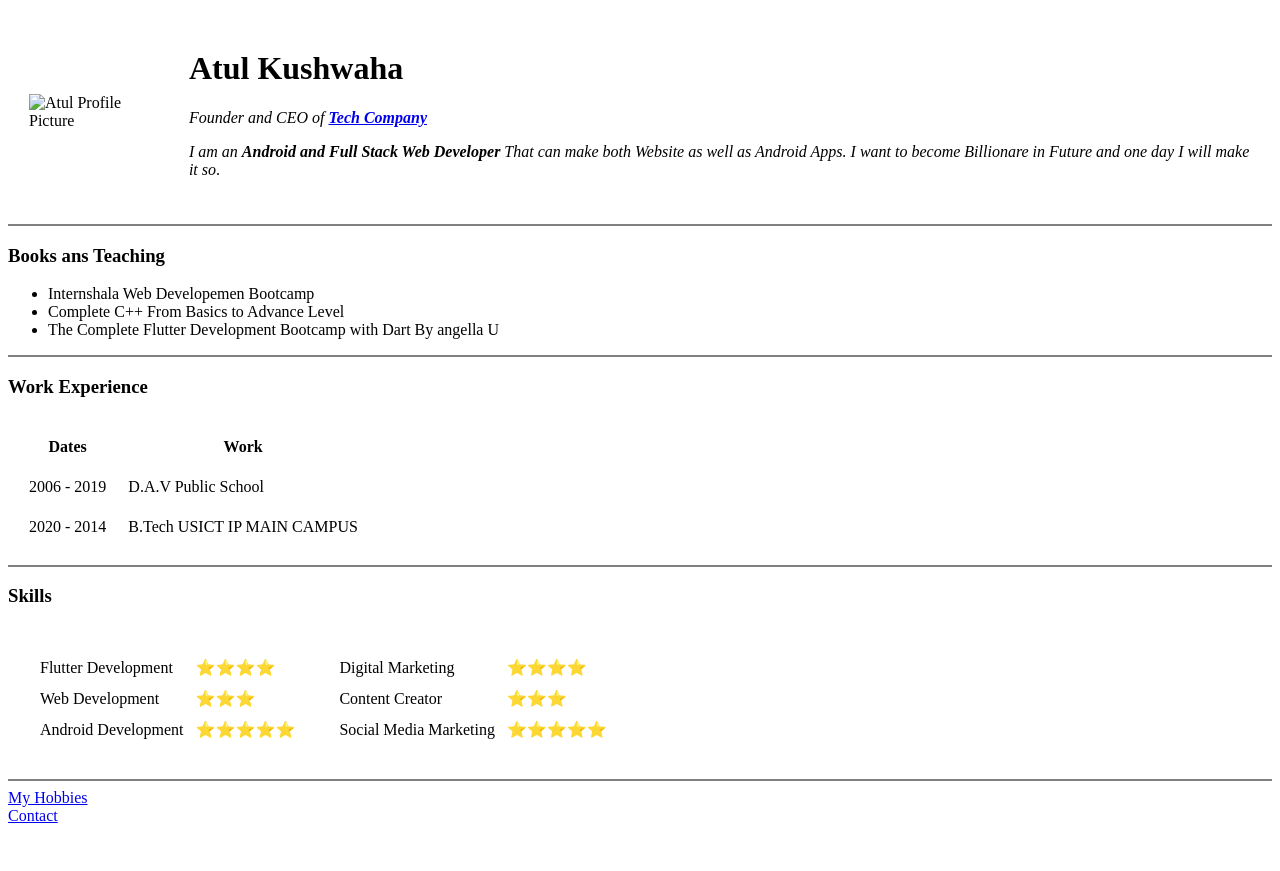
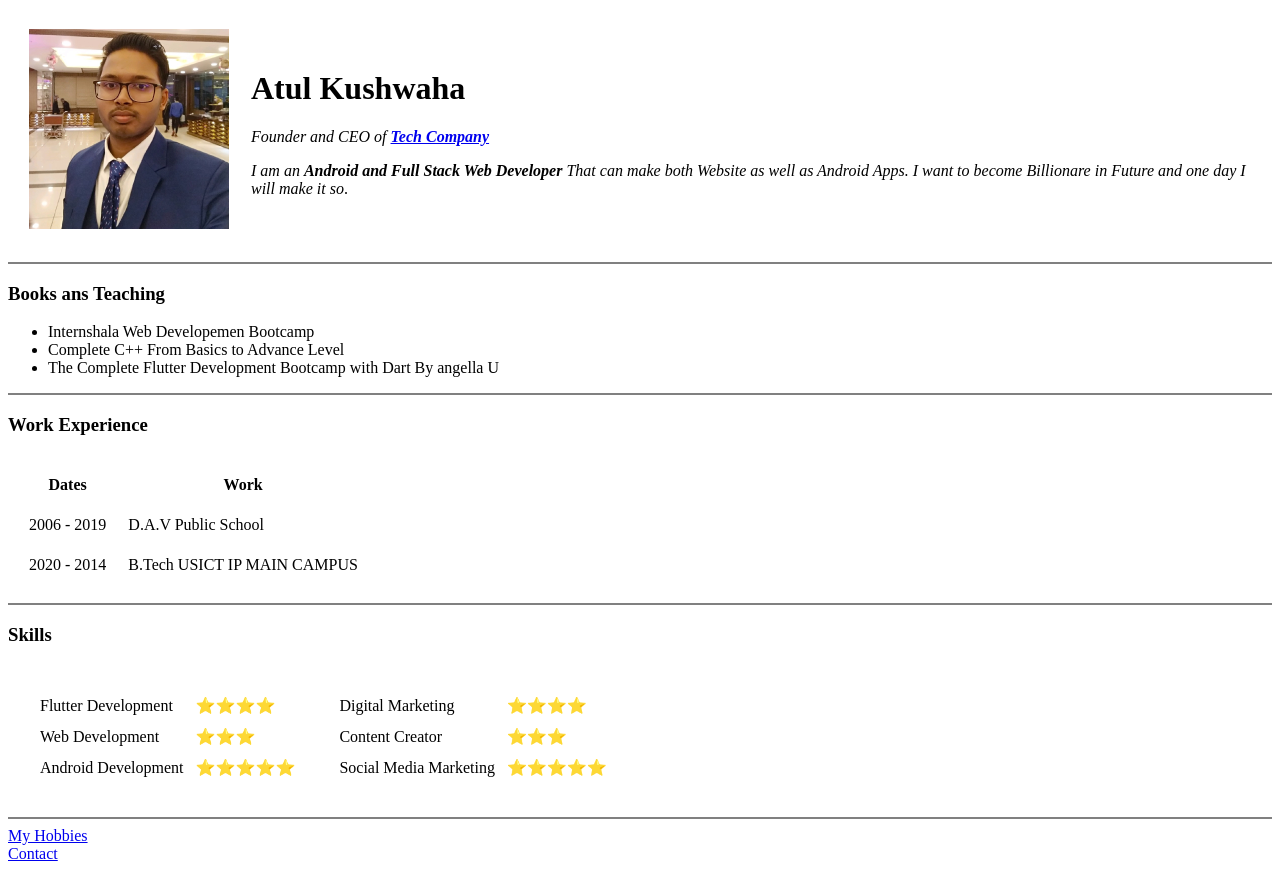
Before and after one commit to atul0720/Resume, a plain HTML site: page index.html in a window 1280 px wide. Before the commit the page ends 833 px from the top, so only its background shows below. Drawn offline with Linux system fonts and the light colour scheme.

Commit message:
Update index.html

```diff
--- a/index.html
+++ b/index.html
@@ -9,7 +9,7 @@
 <body>
   <table cellspacing="20">
     <tr>
-      <td><img src="images/profile.png" alt="Atul Profile Picture"></td>
+      <td><img src="profile.png" alt="Atul Profile Picture"></td>
       <td><h1>Atul Kushwaha</h1>
       <p><em>Founder and CEO of <strong><a href="https://www.atul.co.in/">Tech Company</a></strong></em></p>
       <p><em>I am an <strong>Android<strong> and </strong>Full Stack Web Developer</strong> That can make both Website as well as Android Apps. I want to become Billionare in Future and one day I will make it so</em>.</p>
```
